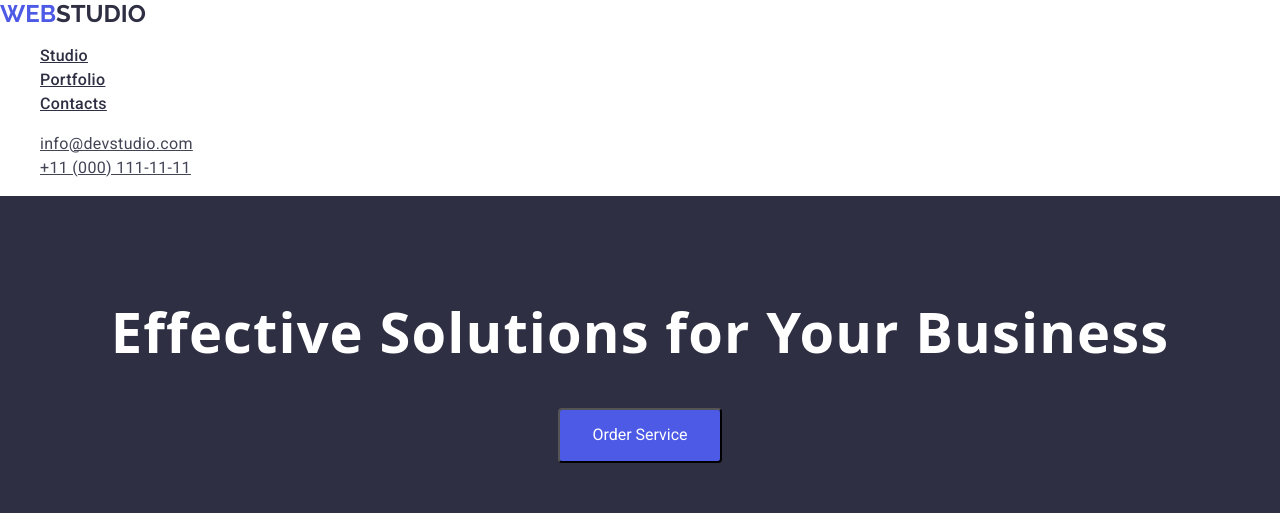
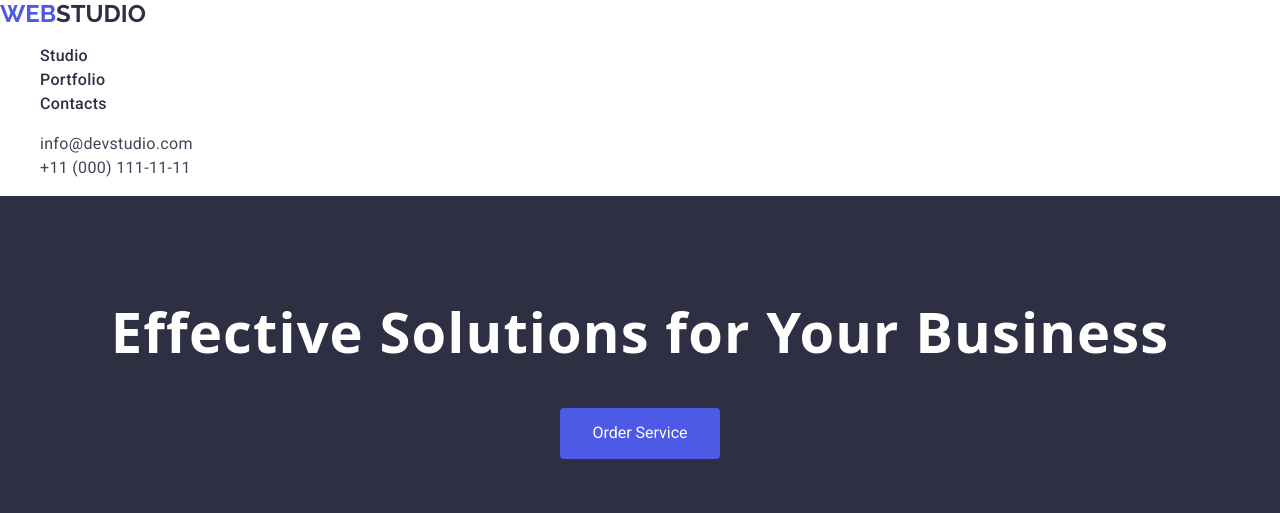
Before and after one commit to MaxPuga/goit-markup-hw-02, a plain HTML site: page index.html in a window 1280 px wide. Shown: the top 513 px of the page. Drawn offline with nearby package versions, Linux system fonts and the light colour scheme.

Commit message:
add initial files

```diff
--- a/css/styles.css
+++ b/css/styles.css
@@ -1,5 +1,9 @@
 body {
   color: #434455;
+}
+
+a {
+  text-decoration: none;
 }
 
 /* ===== Header ===== */
@@ -84,6 +88,7 @@ h1 {
   color: #ffffff;
   font-family: "Roboto", sans-serif;
   border-radius: 4px;
+  border: none;
   padding: 16px 32px;
   font-size: 16px;
   cursor: pointer;
```
